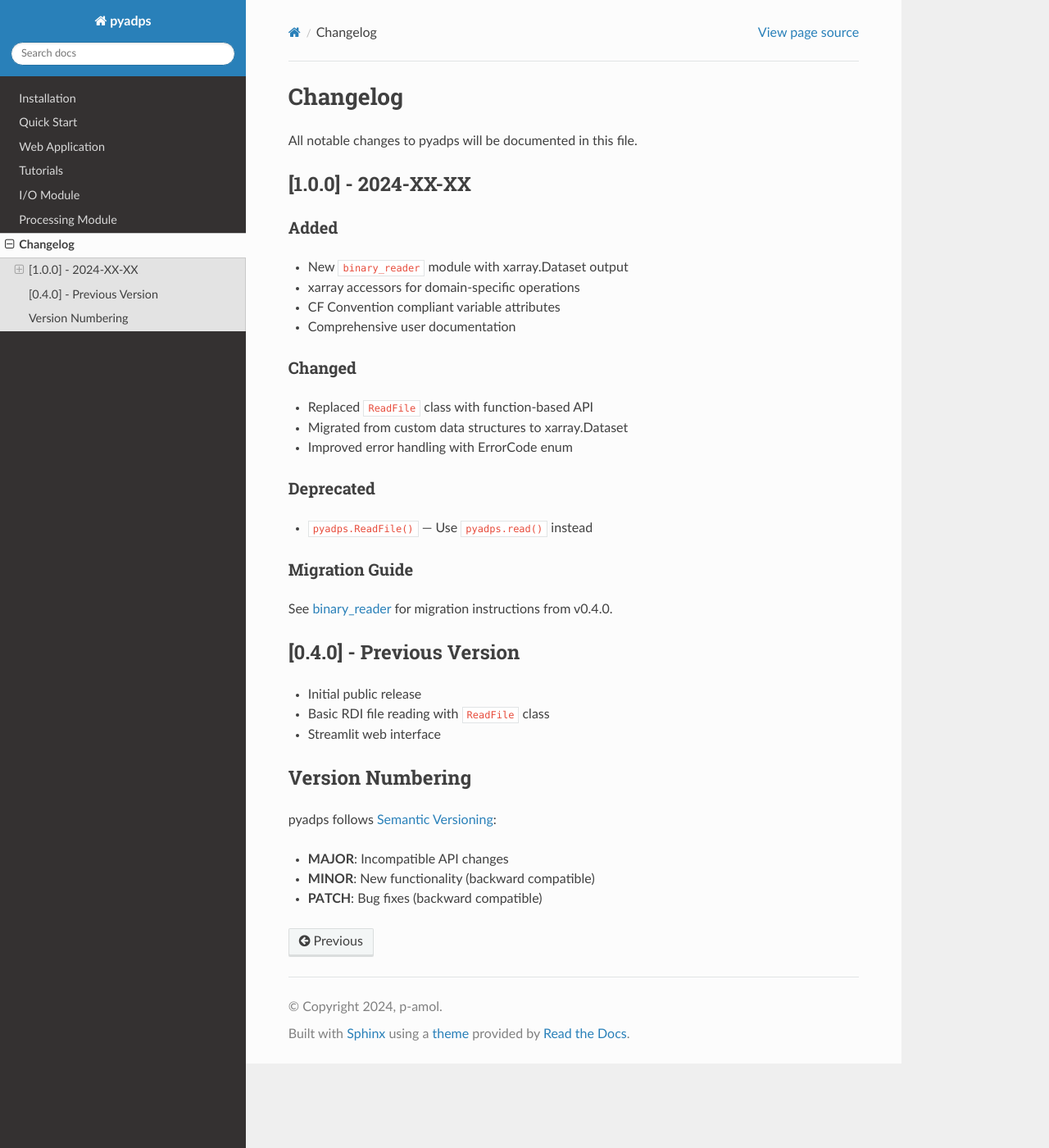
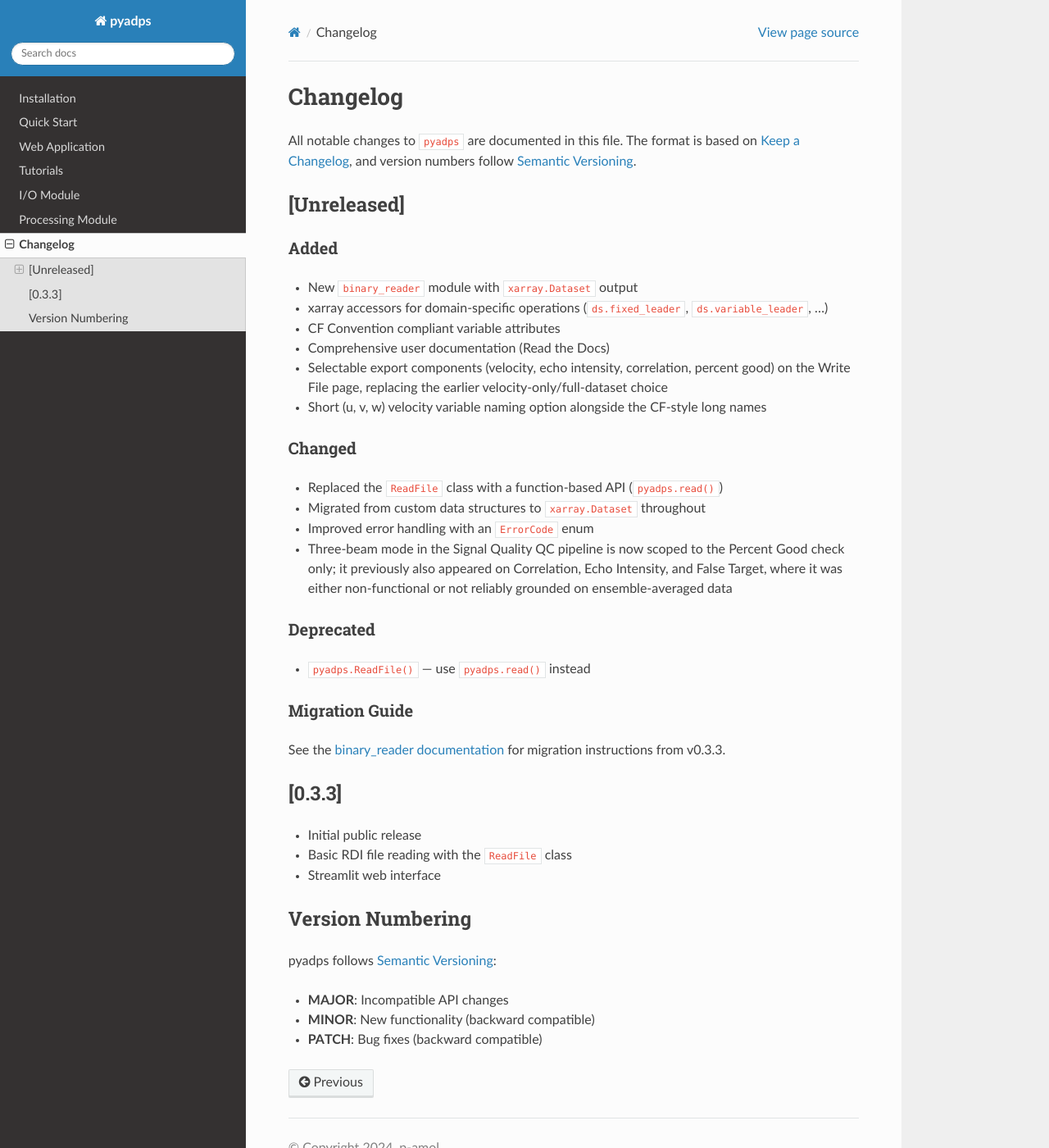
Before and after one commit to p-amol/pyadps, a Sphinx documentation site: the page built from docs/source/reference/changelog.md, in a window 1280 px wide and 1400 px high. Shown: the whole window at 82% size. Built offline with Sphinx 7.4.7 and the Read the Docs theme 3.1.0, drawn with Linux system fonts in a browser that asks for light colours.

Commit message:
docs: add CHANGELOG.md, broaden instrument wording, note test suite
Add CHANGELOG.md at the repo root (Keep a Changelog format) as the
canonical changelog; docs/source/reference/changelog.md now includes it
via MyST instead of duplicating the content, and it's linked from the
README's project links. Migration guide references v0.3.3, the actual
prior release, not v0.4.0.

Broaden the instrument-support wording in README.md and Home_Page.py:
PD0 files from Ocean Surveyor and DVS can be read in addition to
Workhorse, with a caution that pipeline defaults were tuned against
Workhorse deployments. Also add a Features bullet noting the test suite
(4,200+ tests, 98% coverage, confirmed by a full run).

````diff
--- /dev/null
+++ b/CHANGELOG.md
@@ -0,0 +1,50 @@
+# Changelog
+
+All notable changes to `pyadps` are documented in this file. The format is based on
+[Keep a Changelog](https://keepachangelog.com/en/1.0.0/), and version numbers follow
+[Semantic Versioning](https://semver.org/).
+
+## [Unreleased]
+
+### Added
+
+- New `binary_reader` module with `xarray.Dataset` output
+- xarray accessors for domain-specific operations (`ds.fixed_leader`, `ds.variable_leader`, ...)
+- CF Convention compliant variable attributes
+- Comprehensive user documentation (Read the Docs)
+- Selectable export components (velocity, echo intensity, correlation, percent good) on
+  the Write File page, replacing the earlier velocity-only/full-dataset choice
+- Short (u, v, w) velocity variable naming option alongside the CF-style long names
+
+### Changed
+
+- Replaced the `ReadFile` class with a function-based API (`pyadps.read()`)
+- Migrated from custom data structures to `xarray.Dataset` throughout
+- Improved error handling with an `ErrorCode` enum
+- Three-beam mode in the Signal Quality QC pipeline is now scoped to the Percent Good
+  check only; it previously also appeared on Correlation, Echo Intensity, and False
+  Target, where it was either non-functional or not reliably grounded on
+  ensemble-averaged data
+
+### Deprecated
+
+- `pyadps.ReadFile()` — use `pyadps.read()` instead
+
+### Migration Guide
+
+See the [binary_reader documentation](https://pyadps.readthedocs.io/en/latest/io/binary_reader.html)
+for migration instructions from v0.3.3.
+
+## [0.3.3]
+
+- Initial public release
+- Basic RDI file reading with the `ReadFile` class
+- Streamlit web interface
+
+## Version Numbering
+
+pyadps follows [Semantic Versioning](https://semver.org/):
+
+- **MAJOR**: Incompatible API changes
+- **MINOR**: New functionality (backward compatible)
+- **PATCH**: Bug fixes (backward compatible)
--- a/docs/source/reference/changelog.md
+++ b/docs/source/reference/changelog.md
@@ -1,40 +1,5 @@
 # Changelog
 
-All notable changes to pyadps will be documented in this file.
-
-## [1.0.0] - 2024-XX-XX
-
-### Added
-
-- New `binary_reader` module with xarray.Dataset output
-- xarray accessors for domain-specific operations
-- CF Convention compliant variable attributes
-- Comprehensive user documentation
-
-### Changed
-
-- Replaced `ReadFile` class with function-based API
-- Migrated from custom data structures to xarray.Dataset
-- Improved error handling with ErrorCode enum
-
-### Deprecated
-
-- `pyadps.ReadFile()` — Use `pyadps.read()` instead
-
-### Migration Guide
-
-See {doc}`/io/binary_reader` for migration instructions from v0.4.0.
-
-## [0.4.0] - Previous Version
-
-- Initial public release
-- Basic RDI file reading with `ReadFile` class
-- Streamlit web interface
-
-## Version Numbering
-
-pyadps follows [Semantic Versioning](https://semver.org/):
-
-- **MAJOR**: Incompatible API changes
-- **MINOR**: New functionality (backward compatible)
-- **PATCH**: Bug fixes (backward compatible)
+```{include} ../../../CHANGELOG.md
+:start-line: 2
+```
````
Also changed, not shown: README.md (+3 -1 lines), 1 other file.
